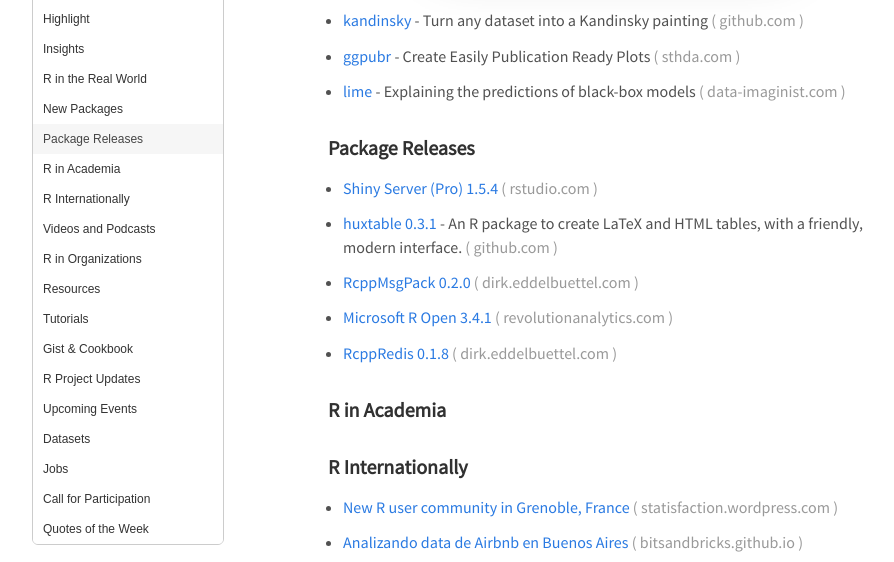
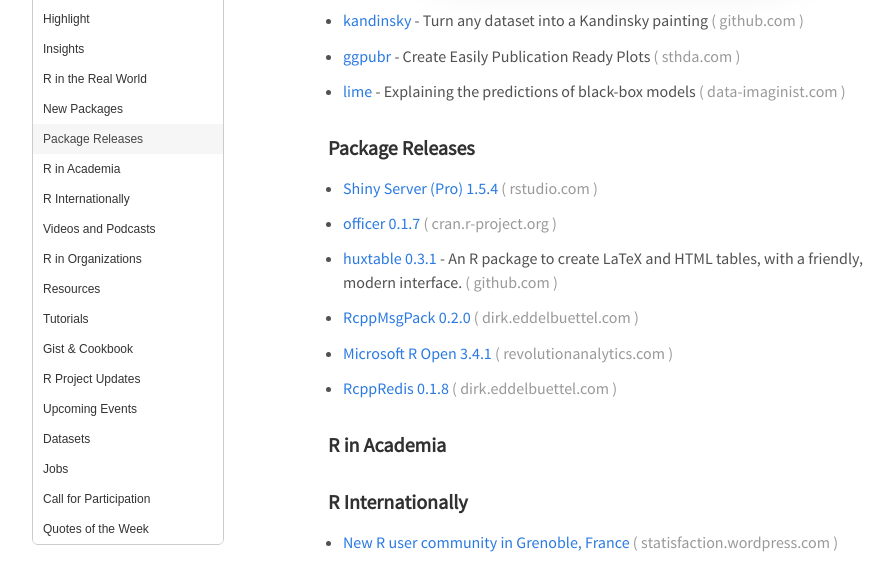
Before and after one commit to rweekly/rweekly.org, a Jekyll site: the page built from draft.md, in a window 1280 px wide and 900 px high, scrolled down 1798 px, cut to the strip 47-609 px from the top of the window. Shown: the whole strip, without its empty margins (32-926 px from the left). Built offline with Jekyll 4.4.1, drawn with Linux system fonts in a browser that asks for light colours; emoji names are drawn with the system emoji font; comment, search, counter and statistics services are not loaded.

Commit message:
Update draft.md
Add officer package release

```diff
--- a/draft.md
+++ b/draft.md
@@ -67,6 +67,7 @@
 
 + [Shiny Server (Pro) 1.5.4](https://blog.rstudio.com/2017/09/12/shiny-server-pro-1-5-4/)
 
++ [officer 0.1.7](https://cran.r-project.org/web/packages/officer/index.html)
 
 + [huxtable 0.3.1](https://github.com/hughjonesd/huxtable) - An R package to create LaTeX and HTML tables, with a friendly, modern interface.
 
```
